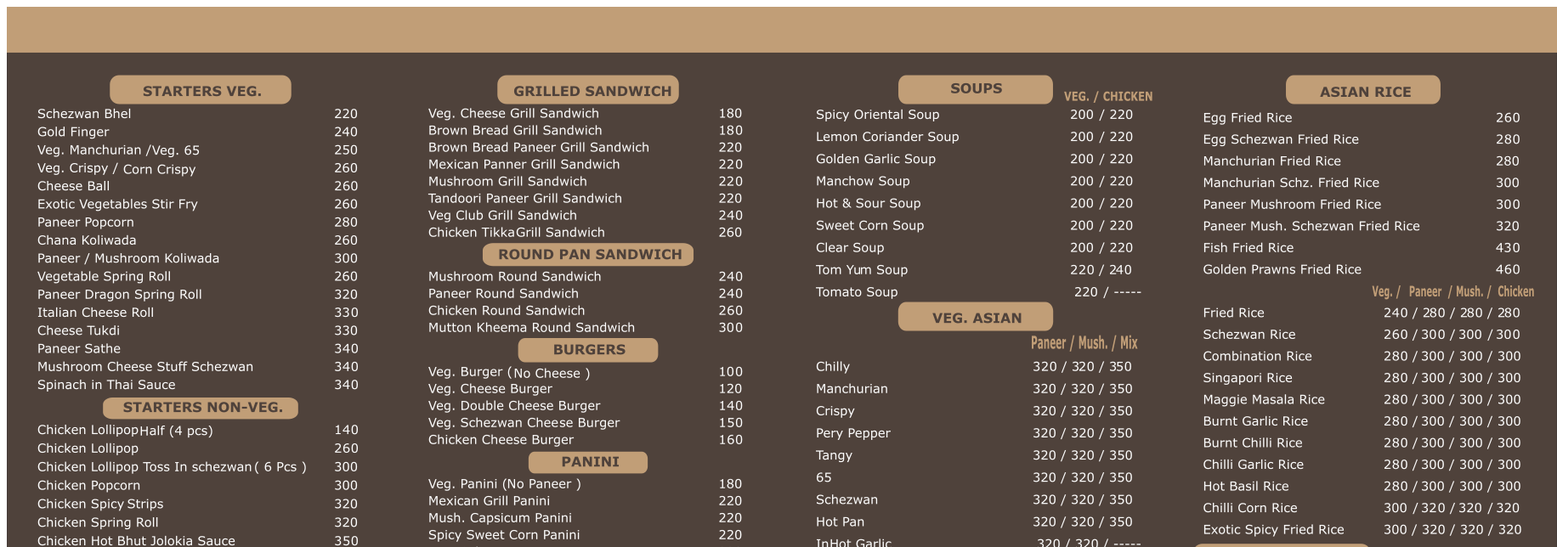
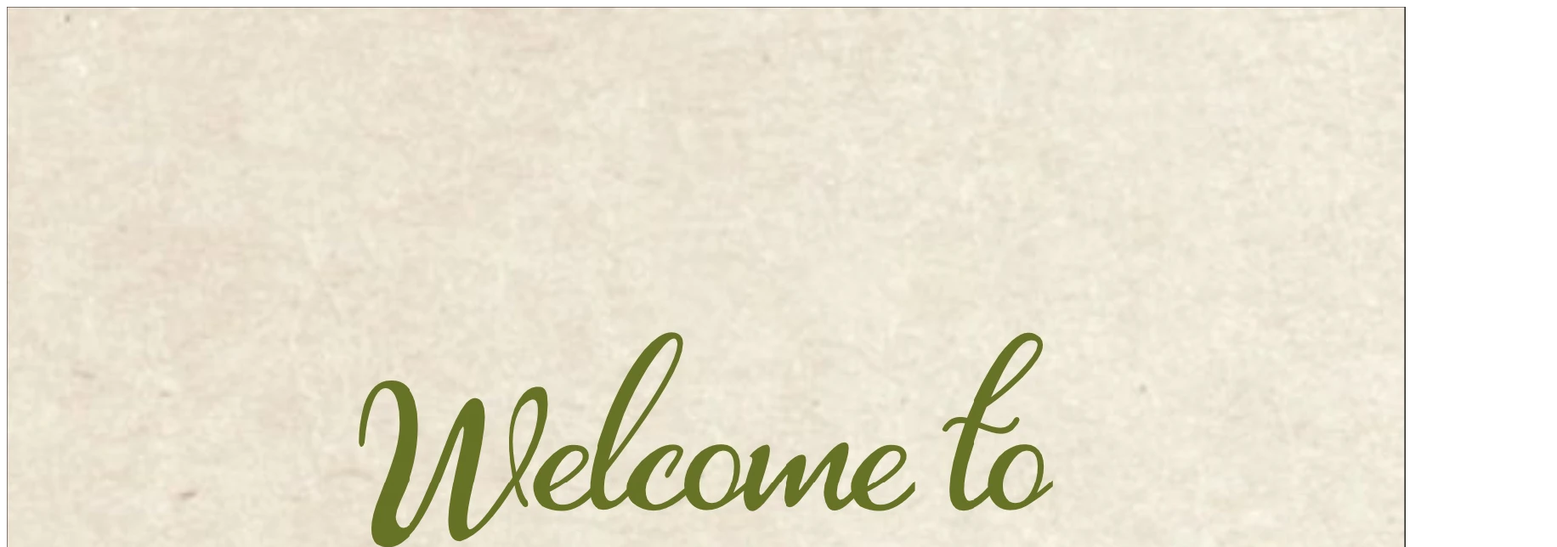
Before and after one commit to krusty-7/Relish-temp-website, a plain HTML site: page index.html in a window 1280 px wide. Shown: the top 644 px of the page at 85% size, 1832 px wide, since content can reach past the window. Drawn offline with Linux system fonts and the light colour scheme.

Commit message:
updated new images

```diff
--- a/index.html
+++ b/index.html
@@ -4,8 +4,7 @@
       <title>relish menu test 4</title>
    </head>
    <body>
-	   <img src="RELISH PARCEL MENU NEW FINAL page 1.webp" />
-	   <img src="RELISH PARCEL MENU NEW FINAL page 2.webp" />
+	   <center>
 	   <img src="Images/RELISH TABLE MENU DESIGN pdf final _Page_01.webp" />
 	   <img src="Images/RELISH TABLE MENU DESIGN pdf final _Page_02.webp" />
 	   <img src="Images/RELISH TABLE MENU DESIGN pdf final _Page_03.webp" />
```
